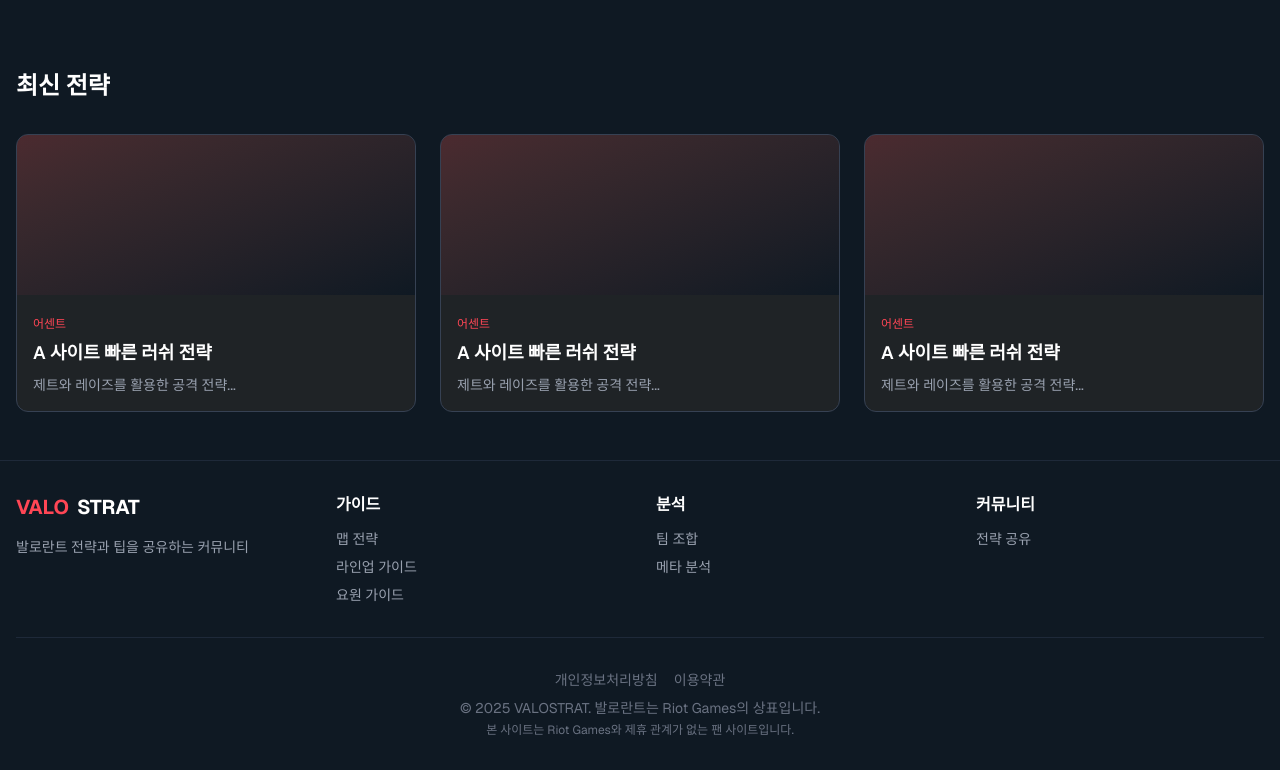
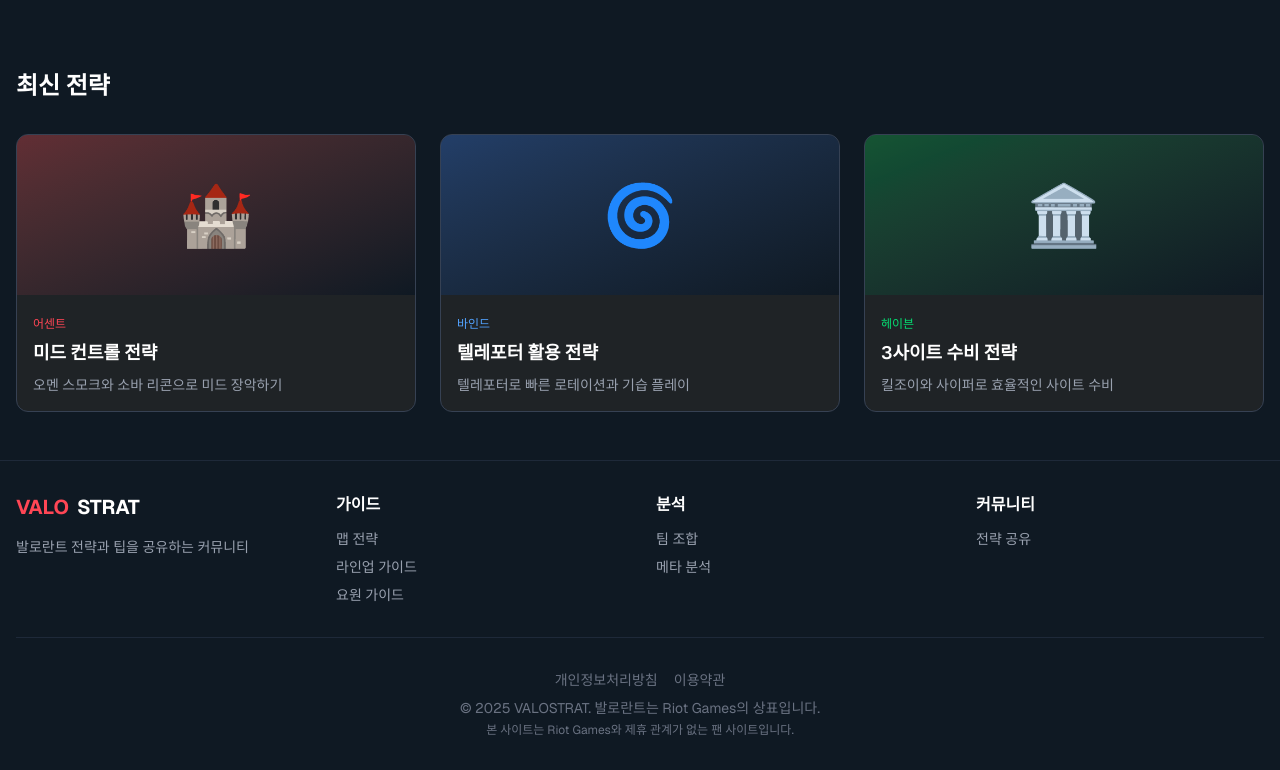
Before and after one commit to fr664731-dot/valorant-strategy, a Next.js app: page / in a window 1280 px wide. Shown: the part 1201-1971 px from the top of the page. Built offline with nearby package versions, Linux system fonts and the light colour scheme.

Commit message:
Update homepage latest strategies with real content

```diff
--- a/src/app/page.tsx
+++ b/src/app/page.tsx
@@ -101,16 +101,36 @@ export default function Home() {
       <section className="max-w-7xl mx-auto px-4 py-12">
         <h2 className="text-2xl font-bold mb-8">최신 전략</h2>
         <div className="grid grid-cols-1 md:grid-cols-3 gap-6">
-          {[1, 2, 3].map((i) => (
-            <div key={i} className="bg-[#1f2326] border border-gray-700 rounded-xl overflow-hidden card-hover">
-              <div className="h-40 bg-gradient-to-br from-[#ff4655]/20 to-[#0f1923]" />
-              <div className="p-4">
-                <span className="text-xs text-[#ff4655] font-medium">어센트</span>
-                <h3 className="text-lg font-semibold mt-1">A 사이트 빠른 러쉬 전략</h3>
-                <p className="text-gray-400 text-sm mt-2">제트와 레이즈를 활용한 공격 전략...</p>
-              </div>
+          <Link href="/maps/ascent" className="bg-[#1f2326] border border-gray-700 rounded-xl overflow-hidden card-hover group">
+            <div className="h-40 bg-gradient-to-br from-[#ff4655]/30 to-[#0f1923] flex items-center justify-center">
+              <span className="text-6xl group-hover:scale-110 transition-transform">🏰</span>
             </div>
-          ))}
+            <div className="p-4">
+              <span className="text-xs text-[#ff4655] font-medium">어센트</span>
+              <h3 className="text-lg font-semibold mt-1">미드 컨트롤 전략</h3>
+              <p className="text-gray-400 text-sm mt-2">오멘 스모크와 소바 리콘으로 미드 장악하기</p>
+            </div>
+          </Link>
+          <Link href="/maps/bind" className="bg-[#1f2326] border border-gray-700 rounded-xl overflow-hidden card-hover group">
+            <div className="h-40 bg-gradient-to-br from-blue-500/30 to-[#0f1923] flex items-center justify-center">
+              <span className="text-6xl group-hover:scale-110 transition-transform">🌀</span>
+            </div>
+            <div className="p-4">
+              <span className="text-xs text-blue-400 font-medium">바인드</span>
+              <h3 className="text-lg font-semibold mt-1">텔레포터 활용 전략</h3>
+              <p className="text-gray-400 text-sm mt-2">텔레포터로 빠른 로테이션과 기습 플레이</p>
+            </div>
+          </Link>
+          <Link href="/maps/haven" className="bg-[#1f2326] border border-gray-700 rounded-xl overflow-hidden card-hover group">
+            <div className="h-40 bg-gradient-to-br from-green-500/30 to-[#0f1923] flex items-center justify-center">
+              <span className="text-6xl group-hover:scale-110 transition-transform">🏛️</span>
+            </div>
+            <div className="p-4">
+              <span className="text-xs text-green-400 font-medium">헤이븐</span>
+              <h3 className="text-lg font-semibold mt-1">3사이트 수비 전략</h3>
+              <p className="text-gray-400 text-sm mt-2">킬조이와 사이퍼로 효율적인 사이트 수비</p>
+            </div>
+          </Link>
         </div>
       </section>
     </div>
```
